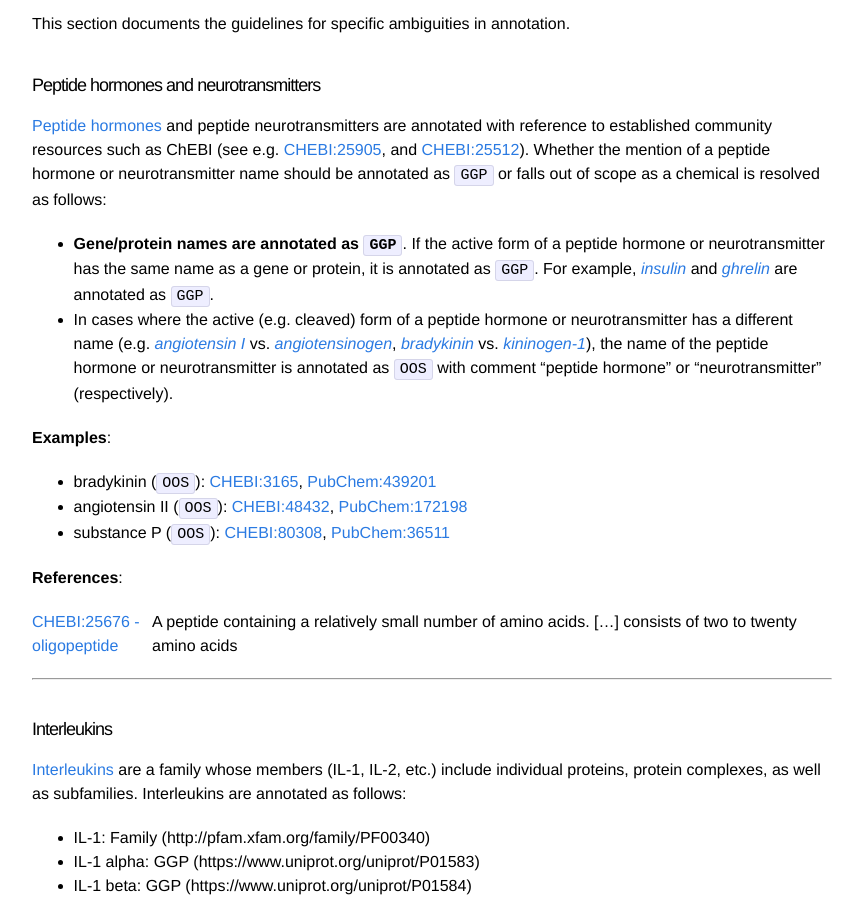
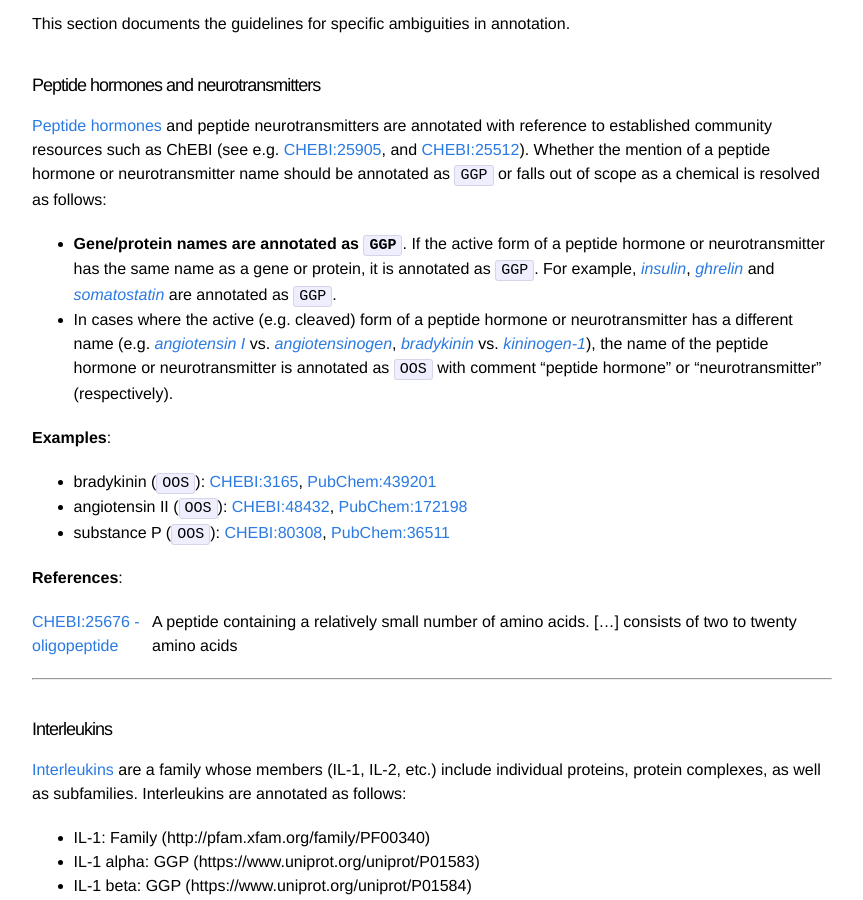
Before and after one commit to spyysalo/stringdb-ggp-corpus-docs, a Jekyll site: the page built from index.md, in a window 1280 px wide and 900 px high, scrolled down 744 px. Shown: the whole window, without its empty margins (208-1071 px from the left). Built offline with Jekyll 4.4.1, drawn with Linux system fonts in a browser that asks for light colours.

Commit message:
Update index.md

```diff
--- a/index.md
+++ b/index.md
@@ -32,7 +32,7 @@ This section documents the guidelines for specific ambiguities in annotation.
 
 [Peptide hormones](https://en.wikipedia.org/wiki/Peptide_hormone) and peptide neurotransmitters are annotated with reference to established community resources such as ChEBI (see e.g. [CHEBI:25905](https://www.ebi.ac.uk/chebi/searchId.do?chebiId=CHEBI:25905), and [CHEBI:25512](https://www.ebi.ac.uk/chebi/searchId.do?chebiId=CHEBI:25512)). Whether the mention of a peptide hormone or neurotransmitter name should be annotated as `GGP` or falls out of scope as a chemical is resolved as follows:
 
-* **Gene/protein names are annotated as `GGP`**. If the active form of a peptide hormone or neurotransmitter has the same name as a gene or protein, it is annotated as `GGP`. For example, [_insulin_](https://www.uniprot.org/uniprot/P01308) and [_ghrelin_](https://www.uniprot.org/uniprot/Q9UBU3) are annotated as `GGP`.
+* **Gene/protein names are annotated as `GGP`**. If the active form of a peptide hormone or neurotransmitter has the same name as a gene or protein, it is annotated as `GGP`. For example, [_insulin_](https://www.uniprot.org/uniprot/P01308), [_ghrelin_](https://www.uniprot.org/uniprot/Q9UBU3) and [_somatostatin_](https://www.uniprot.org/uniprot/P61278) are annotated as `GGP`.
 * In cases where the active (e.g. cleaved) form of a peptide hormone or neurotransmitter has a different name (e.g. [_angiotensin I_](https://www.ebi.ac.uk/chebi/searchId.do?chebiId=CHEBI:2718) vs. [_angiotensinogen_](https://www.uniprot.org/uniprot/P01019), [_bradykinin_](https://www.ebi.ac.uk/chebi/searchId.do?chebiId=CHEBI:3165) vs. [_kininogen-1_](https://www.uniprot.org/uniprot/P01042)), the name of the peptide hormone or neurotransmitter is annotated as `OOS` with comment "peptide hormone" or "neurotransmitter" (respectively).
 
 **Examples**:
```
